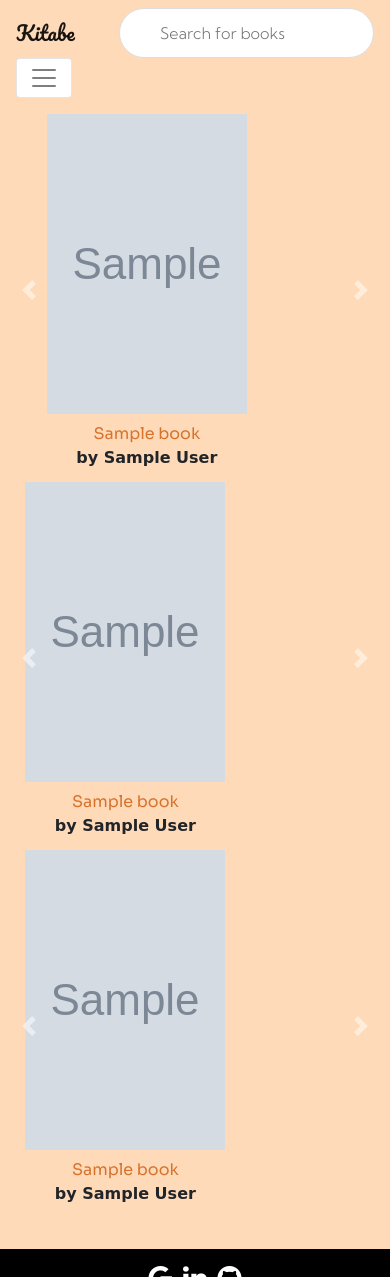
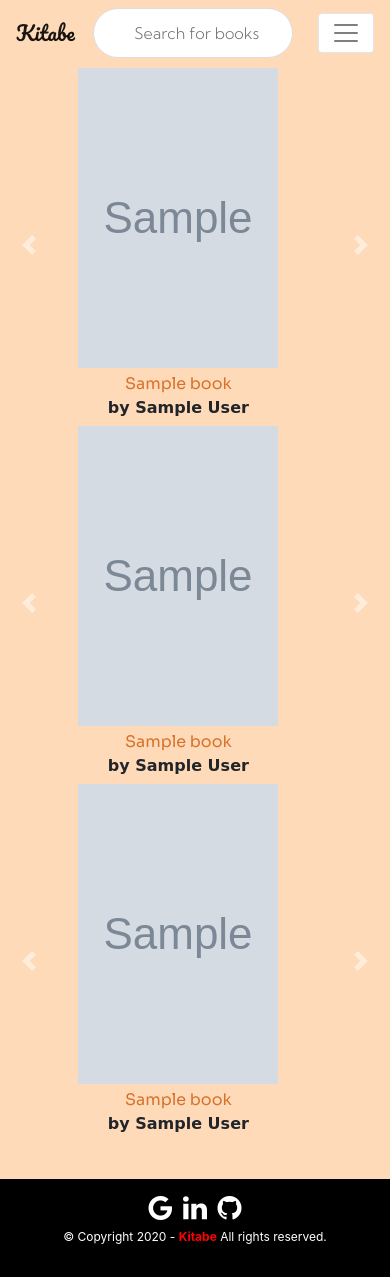
Before and after one commit to cleverpanther/Book_Recommendation_Sys_Hybrid, a Django app: template templates/mainapp/explore.html in a window 390 px wide. Run offline with Django 3.2, Linux system fonts and the light colour scheme; the template is opened without the code that fills it: most values are stand-ins (such as "Sample title", 1, 10 or a date in 2020); grey boxes marked "Sample" are stand-in pictures; parts of the project's set-up code (start-up, migrations or seed data) failed here and were passed over; some libraries are stand-ins or nearby versions.

Commit message:
mobile view

```diff
--- a/static/mainapp/css/explore.css
+++ b/static/mainapp/css/explore.css
@@ -15,6 +15,9 @@
                             .cover-img-size {
                                 width: 200px;
                                 height: 300px;
+                                margin-right: 22px;
+                                margin-top: 2px;
+                                margin-bottom: 4px;
                             }
 
                             .content {
@@ -67,7 +70,10 @@
                             }
 
                             @media (max-width: 420px) {
-    #demo {
-        padding-left: 12%;
+                                .cover-img-size {
+                                    margin-left: 53px;
+                                }
+                                .content {
+                                    margin-left: 53px;
                                 }
                             }
--- a/static/mainapp/css/layout.css
+++ b/static/mainapp/css/layout.css
@@ -44,7 +44,7 @@
                 }
 
                 #searchdropdown {
-        margin-left: 38%;
+                    margin-left: 35%;
                 }
 
                 #searchdropdown #bookName {
@@ -148,7 +148,14 @@
 
                 @media screen and (max-width: 500px) {
                     #searchdropdown {
-            margin-left: 0%;
+                        margin-left: 8%;
                         padding-left: 0%;
+                        width: 200px;
+                    }
+                    .navbar-brand {
+                        width: 8px;
+                    }
+                    .img-book {
+                        height: 140px !important;
                     }
                 }
--- a/static/mainapp/css/recommendation.css
+++ b/static/mainapp/css/recommendation.css
@@ -114,9 +114,6 @@
     .book-photo {
         width: 180px;
     }
-    .book-voters {
-        display: none;
-    }
 }
 
 @media (max-width: 421px) {
--- a/templates/mainapp/explore.html
+++ b/templates/mainapp/explore.html
@@ -21,7 +21,7 @@ Explore
                 <div>
                     <div class="data">
                         <div class="cover-img">
-                            <img class=" cover-img-size mr-4 mt-2 mb-2" src="{{book.image_url}}" alt="book Card">
+                            <img class=" cover-img-size" src="{{book.image_url}}" alt="book Card">
                         </div>
                         <div class="content text-center">
                             <div class="title">{{ book.original_title }}</div>
@@ -71,7 +71,7 @@ Explore
                 <div class="single-card">
                     <div class="data">
                         <div class="cover-img">
-                            <img class=" cover-img-size mr-4 mt-2 mb-2" src="{{book.image_url}}" alt="book Card">
+                            <img class=" cover-img-size" src="{{book.image_url}}" alt="book Card">
                         </div>
                         <div class="content text-center">
                             <div class="title">{{ book.original_title }}</div>
@@ -120,7 +120,7 @@ Explore
                 <div class="single-book">
                     <div class="data">
                         <div class="cover-img">
-                            <img class=" cover-img-size mr-4 mt-2 mb-2" src="{{book.image_url}}" alt="book Card">
+                            <img class=" cover-img-size" src="{{book.image_url}}" alt="book Card">
                         </div>
                         <div class="content text-center">
                             <div class="title">{{ book.original_title }}</div>
--- a/templates/mainapp/layout.html
+++ b/templates/mainapp/layout.html
@@ -52,7 +52,7 @@
                 </button>
                 </button>
                 <div class="collapse navbar-collapse justify-content-end" id="navbarNav">
-                    <ul class="navbar-nav ">
+                    <ul class="navbar-nav text-center">
                         <li class="nav-item">
                             <a class="nav-link" href="{% url 'explore_books' %}">
                                 <i class="fa fa-search fa-2x ml-3" aria-hidden="true"></i><br>Explore
```
Also changed, not shown: static/mainapp/css/genre.css (+5 -4 lines), static/mainapp/css/index.css (+7 -3 lines). Lines whose indentation alone changed are shown as unchanged.
